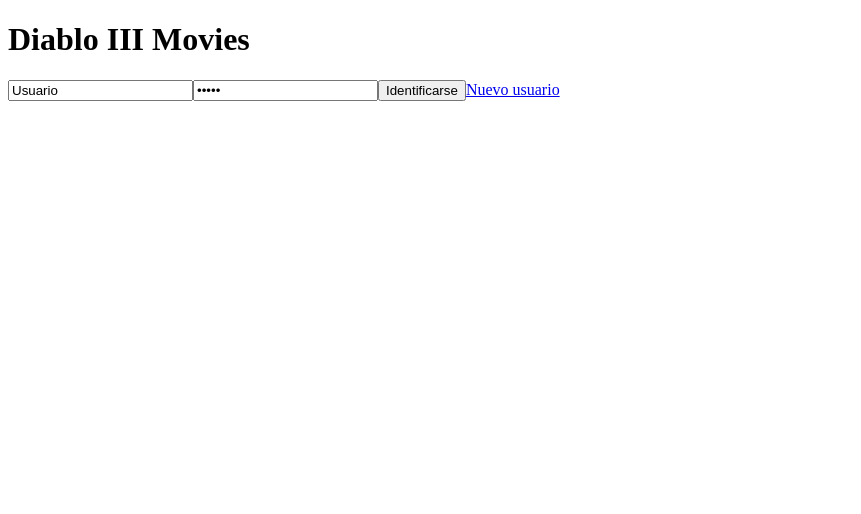
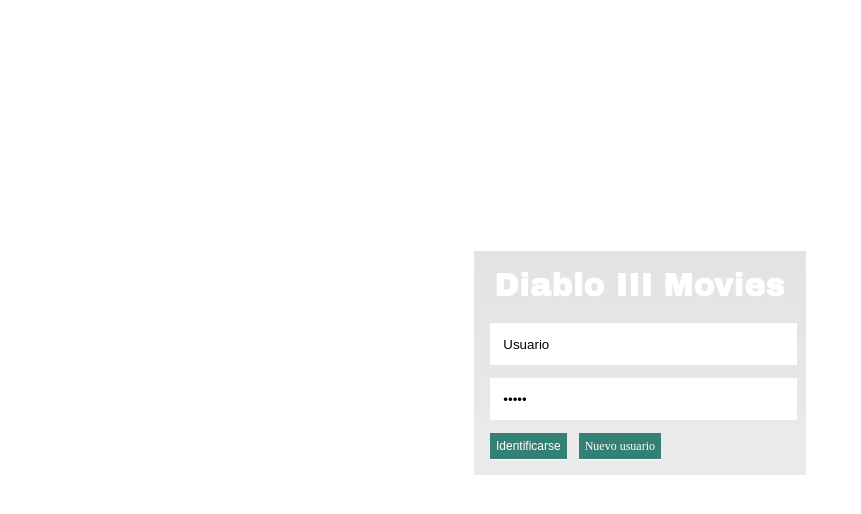
Before and after one commit to GonzaloElena/Proyecto-Integrado, a CodeIgniter app: page /web/index.php/login/index in a window 1280 px wide. Shown: the top 514 px of the page, without its empty margins (0-861 px from the left). Run offline with CodeIgniter, Linux system fonts and the light colour scheme; some libraries are stand-ins or nearby versions.

Commit message:
Prueba de estilosç

```diff
--- a/application/views/includes/header.php
+++ b/application/views/includes/header.php
@@ -4,7 +4,7 @@
 <head>
 	<meta http-equiv="Content-Type" content="text/html; charset=utf-8">
 	<title>Registro de usuario</title>
-	<link rel="stylesheet" href="<?php echo base_url();?>/css/style.css" type="text/css" media="screen" />
+	<link rel="stylesheet" href="<?php echo base_url();?>/css/estilos.css" type="text/css" media="screen" />
 
 </head>
 <body>
--- a/css/estilos.css
+++ b/css/estilos.css
@@ -27,6 +27,7 @@ registro_correcto {
 	border: 1px solid white;
 	margin: 250px auto 0;
 	padding: 1em;
+	color: white;
 	-moz-border-radius: 3px;
 }
 h1,h2,h3,h4,h5 {
```
